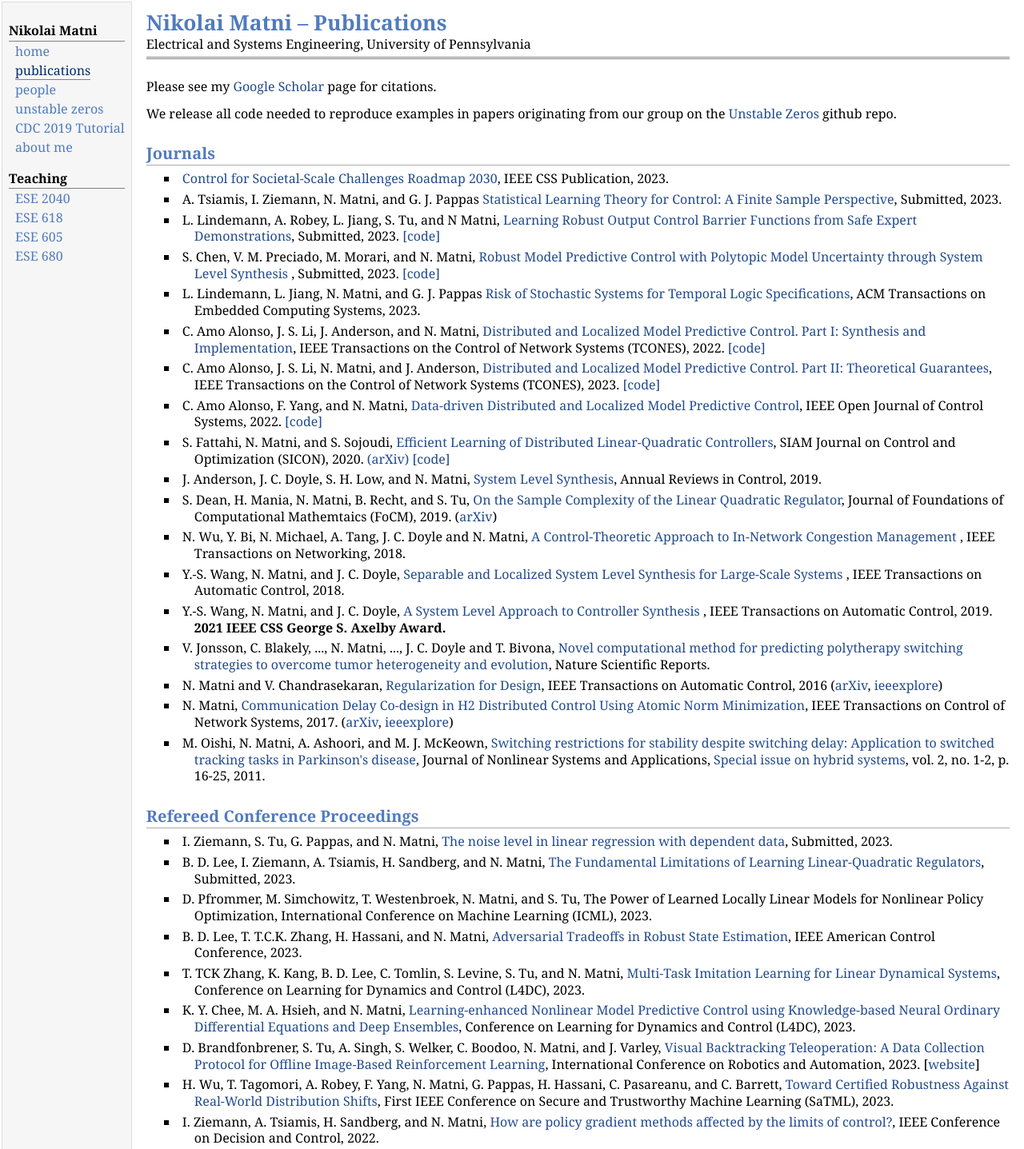
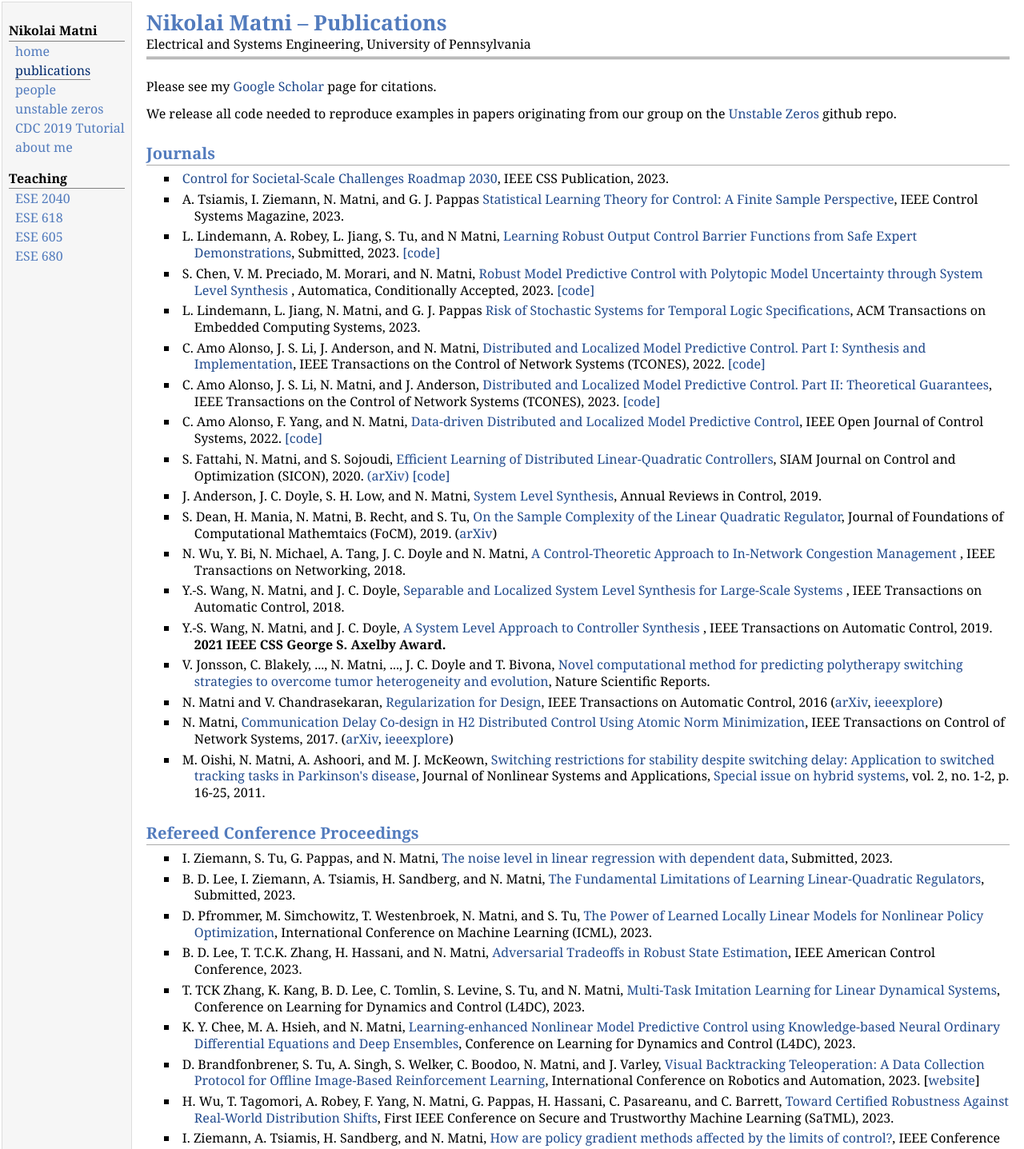
Before and after one commit to nikolaimatni/nikolaimatni.github.io, a plain HTML site: page publications.html in a window 1280 px wide. Shown: the top 1437 px of the page at 80% size. Drawn offline with Linux system fonts and the light colour scheme.

Commit message:
Update publications.html

```diff
--- a/publications.html
+++ b/publications.html
@@ -39,7 +39,7 @@
                     </li>
 
 <li style="line-height: 17px; padding-left: 20px; text-indent: -15px; " class="full-width" value="1">
-                       <p style="text-indent: -15px; " class="paragraph_style_1">A. Tsiamis, I. Ziemann, N. Matni, and G. J. Pappas <a href="https://arxiv.org/abs/2209.05423">Statistical Learning Theory for Control: A Finite Sample Perspective</a>, Submitted, 2023.<br /></p>
+                       <p style="text-indent: -15px; " class="paragraph_style_1">A. Tsiamis, I. Ziemann, N. Matni, and G. J. Pappas <a href="https://arxiv.org/abs/2209.05423">Statistical Learning Theory for Control: A Finite Sample Perspective</a>, IEEE Control Systems Magazine, 2023.<br /></p>
                     </li>
 
 <li style="line-height: 17px; padding-left: 20px; text-indent: -15px; " class="full-width" value="1">
@@ -48,7 +48,7 @@
 
   <li style="line-height: 17px; padding-left: 20px; text-indent: -15px; " class="full-width" value="1">
                        <p style="text-indent: -15px; " class="paragraph_style_1">S. Chen, V. M. Preciado, M. Morari, and N. Matni, <a href="https://arxiv.org/abs/2203.11375">Robust Model Predictive Control with Polytopic Model Uncertainty through System Level Synthesis
-</a>, Submitted, 2023. <a href="https://github.com/ShaoruChen/Polytopic-SLSMPC"> [code]</a><br /></p>
+</a>, Automatica, Conditionally Accepted, 2023. <a href="https://github.com/ShaoruChen/Polytopic-SLSMPC"> [code]</a><br /></p>
                     </li>
 
 <li style="line-height: 17px; padding-left: 20px; text-indent: -15px; " class="full-width" value="1">
@@ -123,7 +123,7 @@ B. Recht, and S. Tu, <a href="https://link.springer.com/article/10.1007/s10208-0
                     </li>
 
 <li style="line-height: 17px; padding-left: 20px; text-indent: -15px; " class="full-width" value="1">
-                        <p style="text-indent: -15px; " class="paragraph_style_1"><span style="font-size: 14px; " class="Bullet"></span><span style="width: 3px; " class="inline-block"></span> D. Pfrommer, M. Simchowitz, T. Westenbroek, N. Matni, and S. Tu, The Power of Learned Locally Linear Models for Nonlinear Policy Optimization, International Conference on Machine Learning (ICML), 2023. </p>
+                        <p style="text-indent: -15px; " class="paragraph_style_1"><span style="font-size: 14px; " class="Bullet"></span><span style="width: 3px; " class="inline-block"></span> D. Pfrommer, M. Simchowitz, T. Westenbroek, N. Matni, and S. Tu, <a href="https://arxiv.org/abs/2305.09619">The Power of Learned Locally Linear Models for Nonlinear Policy Optimization</a>, International Conference on Machine Learning (ICML), 2023. </p>
                     </li>
 
 
@@ -453,7 +453,7 @@ B. Recht, and S. Tu, <a href="https://arxiv.org/abs/1805.09388">Regret Bounds fo
 </script>
 <div id="footer">
 <div id="footer-text">
-Page generated 2023-05-19 10:12:24 EDT, by <a href="http://jemdoc.jaboc.net/">jemdoc</a>.
+Page generated 2023-06-13 09:14:37 EDT, by <a href="http://jemdoc.jaboc.net/">jemdoc</a>.
 </div>
 </div>
 </td>
```
